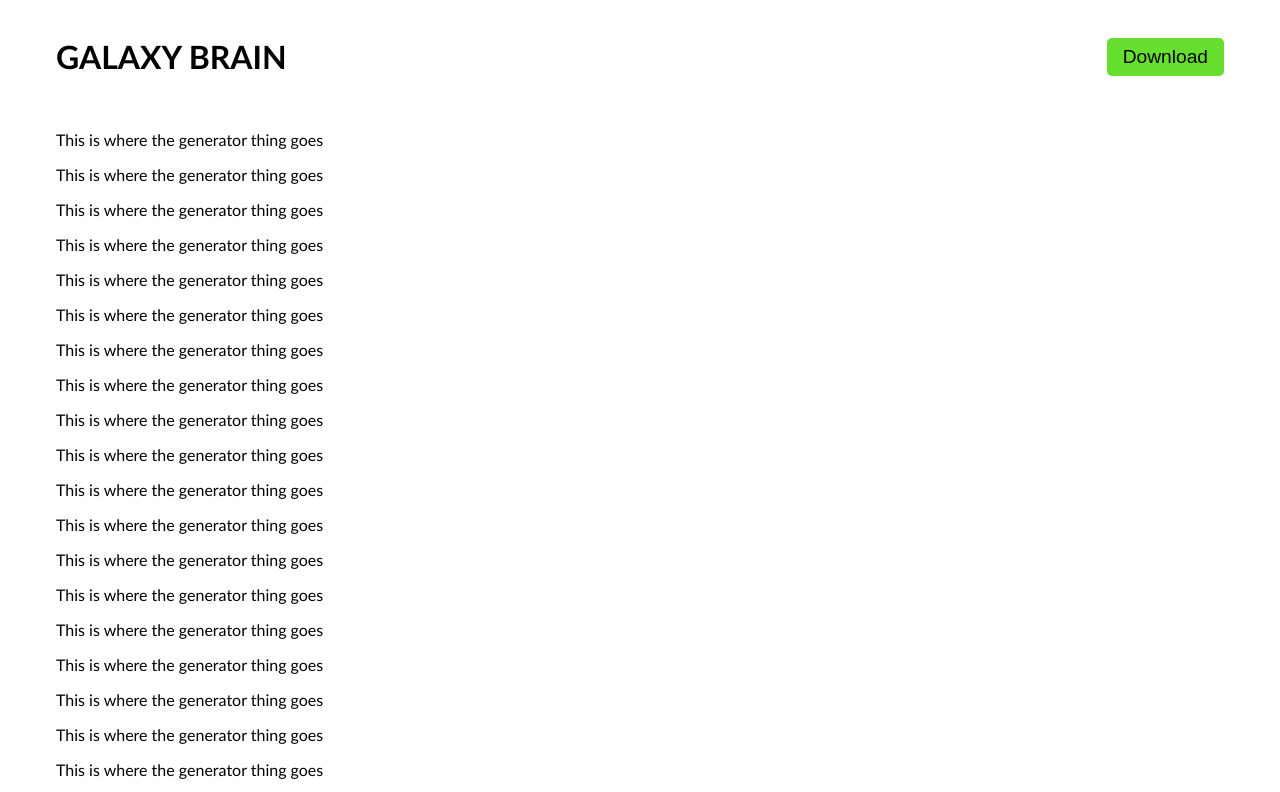
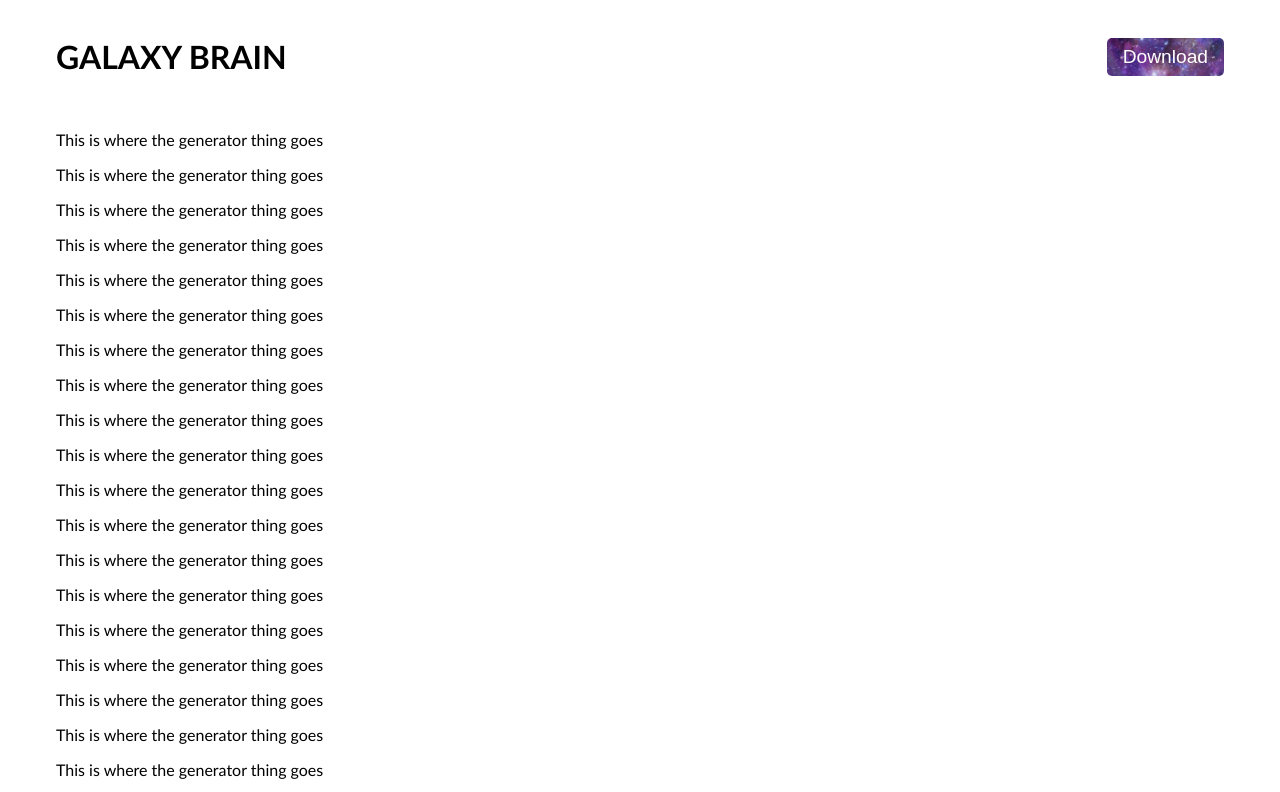
Before and after one commit to gainge/meme-template, a plain HTML site: page index.html in a window 1280 px wide. Shown: the top 792 px of the page. Drawn offline with Linux system fonts and the light colour scheme.

Commit message:
Added a silly background to the button

```diff
--- a/style.css
+++ b/style.css
@@ -40,13 +40,23 @@ body {
     padding: 0.5rem 1rem;
     border: none;
     border-radius: 5px;
-    background: rgb(102, 223, 46);
 
-    transition: background-color 0.2s;
+    color:white;
+
+    background-image: url("./res/galaxy-bg.jpg");
+    background-position: center;
+    background-size: 100%;
+
+    transition: background-size 0.3s;
+
+    /* background: rgb(102, 223, 46); */
+
+    /* transition: background-color 0.2s; */
 }
 
 #submit-download:hover {
-    background: rgb(80,189,29);
+    background-size: 110%;
+    /* background: rgb(80,189,29); */
 }
 
 
```
Also changed, not shown: res/galaxy-bg.jpg (added).
